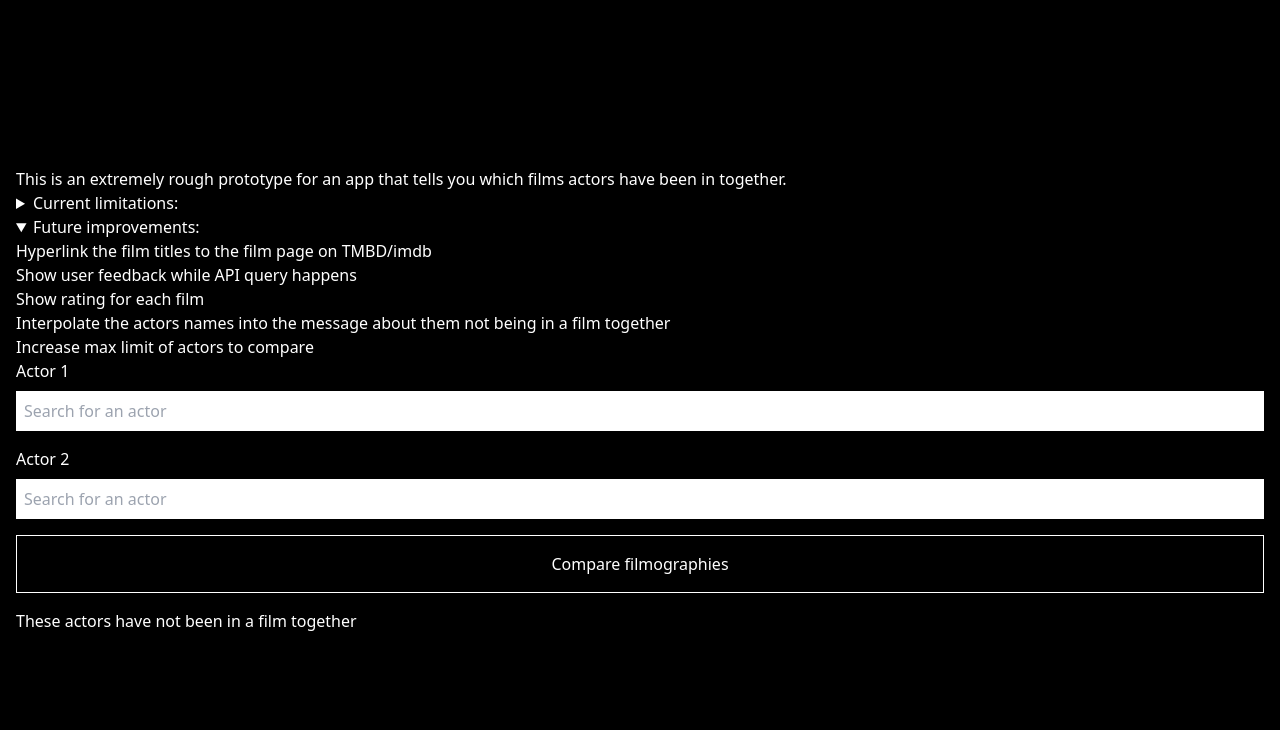
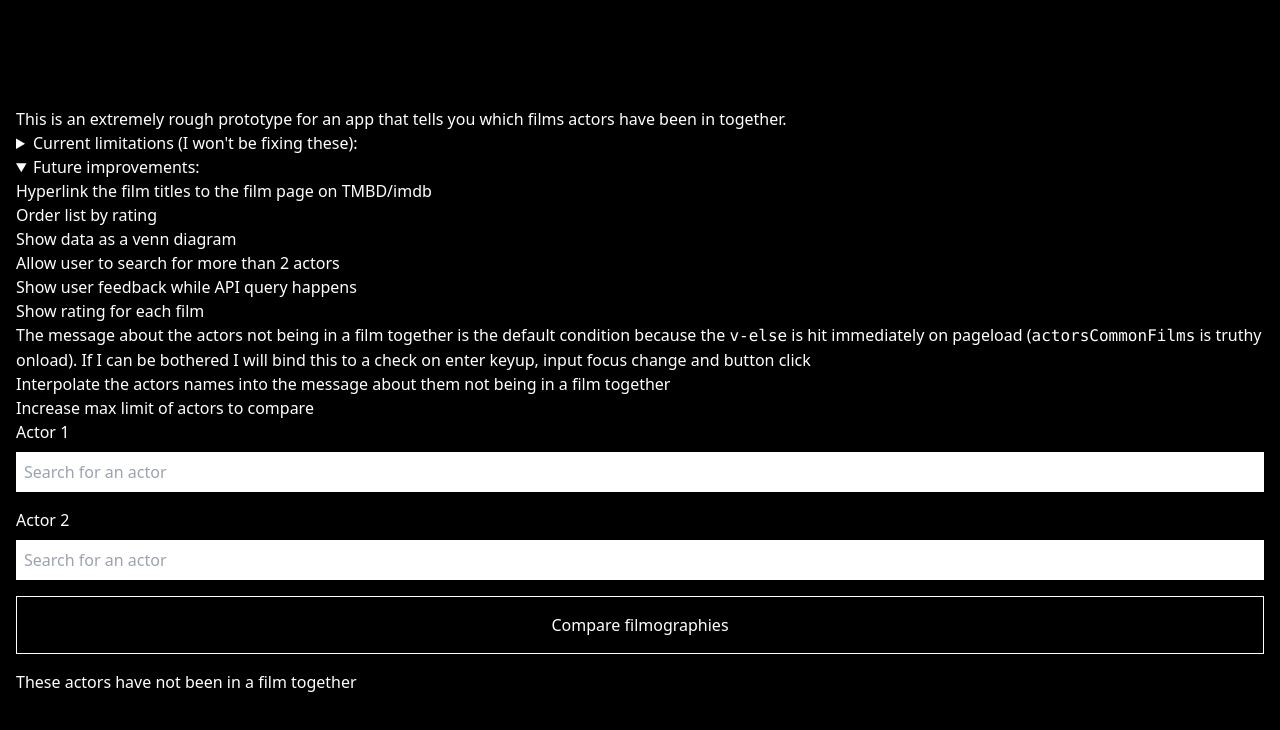
Before and after one commit to DipoOgunmodede/movie-finder, a Vue app: page / in a window 1280 px wide. Both pictures are taken after a click on the heading "Future improvements:". Shown: the top 730 px of the page. Built offline with nearby package versions, Linux system fonts and the light colour scheme.

Commit message:
added more documentation

```diff
--- a/index.html
+++ b/index.html
@@ -4,7 +4,7 @@
     <meta charset="UTF-8" />
     <link rel="icon" type="image/svg+xml" href="/vite.svg" />
     <meta name="viewport" content="width=device-width, initial-scale=1.0" />
-    <title>Vite + Vue</title>
+    <title>Shared film finder</title>
   </head>
   <body>
     <div id="app"></div>
--- a/src/App.vue
+++ b/src/App.vue
@@ -85,7 +85,7 @@ const compareBothActorsFilmographies = async (firstActor, secondActor) => {
 
 
     <details>
-      <summary>Current limitations:</summary>
+      <summary>Current limitations (I won't be fixing these):</summary>
       <ul>
         <li>This looks like absolute shit</li>
         <li>Only 2 actors can be compared at a time</li>
@@ -95,11 +95,6 @@ const compareBothActorsFilmographies = async (firstActor, secondActor) => {
           name,
           the app will only search for the first result.
         </li>
-
-        <li>The message about the actors not being in a film together is the default condition because the <code
-            class="font-mono">v-else</code>
-          is hit immediately on pageload (<code class="font-mono">actorsCommonFilms</code> is truthy onload). If I can be
-          bothered I will bind this to a check on enter keyup, input focus change and button click</li>
       </ul>
     </details>
 
@@ -107,8 +102,15 @@ const compareBothActorsFilmographies = async (firstActor, secondActor) => {
       <summary>Future improvements:</summary>
       <ul>
         <li>Hyperlink the film titles to the film page on TMBD/imdb</li>
+        <li>Order list by rating</li>
+        <li>Show data as a venn diagram</li>
+        <li>Allow user to search for more than 2 actors</li>
         <li>Show user feedback while API query happens</li>
         <li>Show rating for each film</li>
+        <li>The message about the actors not being in a film together is the default condition because the <code
+            class="font-mono">v-else</code>
+          is hit immediately on pageload (<code class="font-mono">actorsCommonFilms</code> is truthy onload). If I can be
+          bothered I will bind this to a check on enter keyup, input focus change and button click</li>
         <li>Interpolate the actors names into the message about them not being in a film together</li>
         <li>Increase max limit of actors to compare</li>
       </ul>
```
